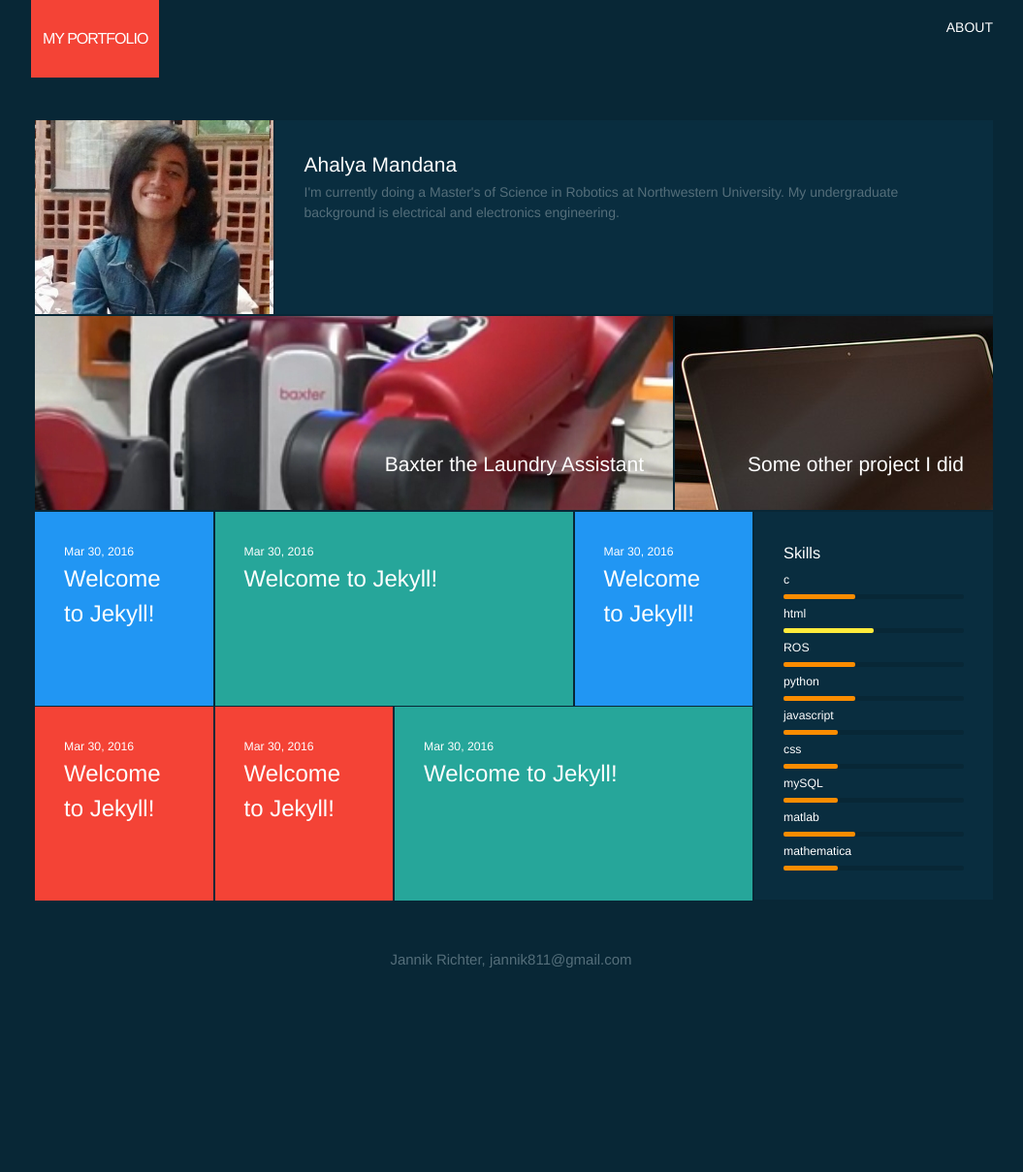
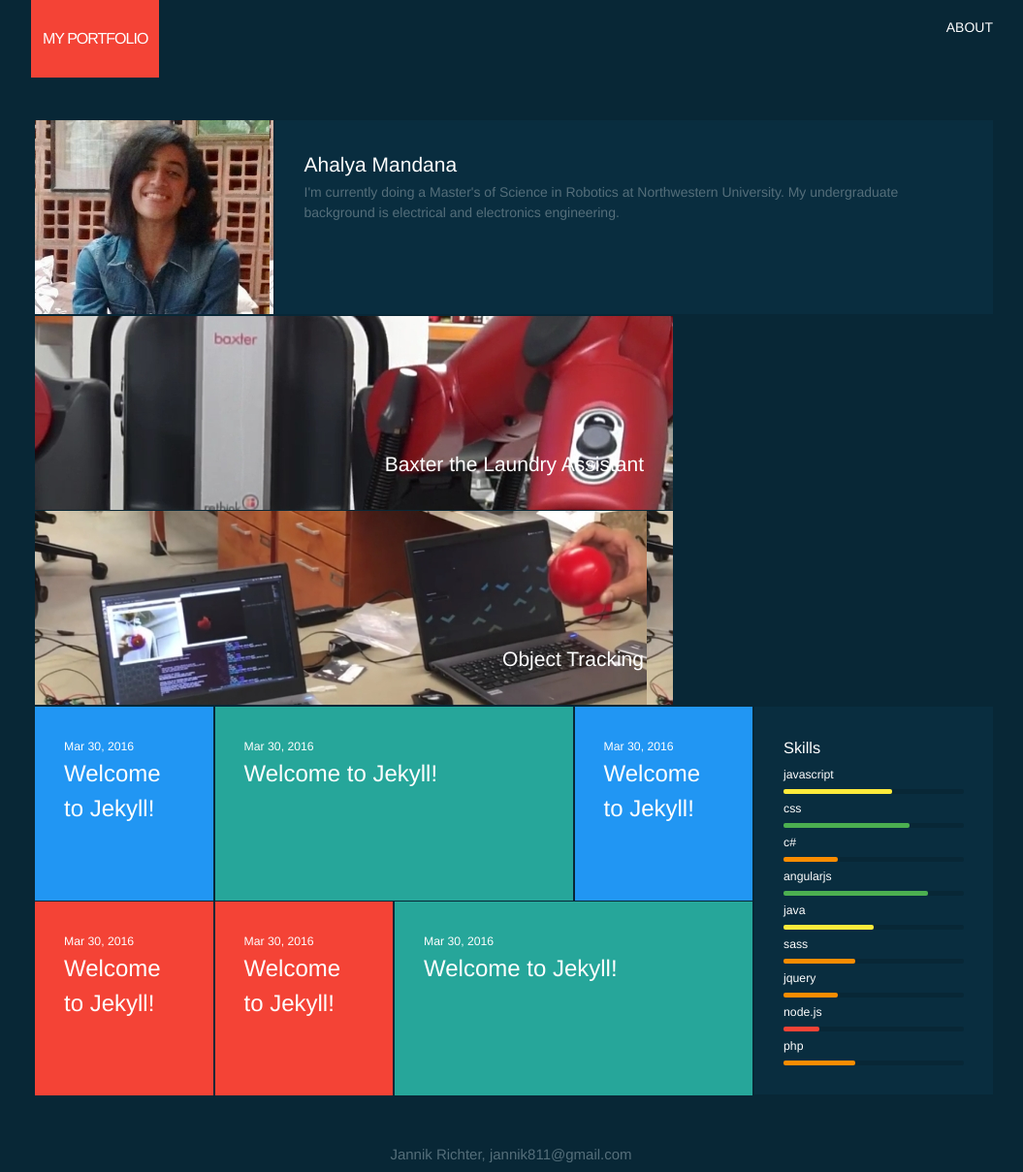
Before and after one commit to am2512/am2512.github.io, a Jekyll site: the page built from index.html, in a window 1280 px wide. Shown: the whole page at 97% size, without its empty margins (112-1167 px from the left). Built offline with Jekyll 4.4.1, drawn with Linux system fonts in a browser that asks for light colours; before the commit the page ends 1008 px from its top, so only the background shows below that.

Commit message:
Changing project 2 content

```diff
--- a/_data/portfolio.yml
+++ b/_data/portfolio.yml
@@ -2,9 +2,9 @@
     title: Baxter the Laundry Assistant
     img: 1.jpg
     width: 8
-    height: 2
+    height: 4
 -   id: 2
-    title: Some other project I did
+    title: Object Tracking
     img: 2.jpg
-    width: 4
-    height: 2
+    width: 8
+    height: 4
--- a/_data/skills.yml
+++ b/_data/skills.yml
@@ -1,29 +1,28 @@
--   id: c
-    descr: c
-    xp: 4
--   id: html
-    descr: html
-    color: teal
-    xp: 5
--   id: ROS
-    descr: ROS
-    xp: 4
--   id: python
-    descr: python
-    xp: 4
 -   id: javascript
     descr: javascript
-    color: blue
-    xp: 3
+    xp: 6
 -   id: css
     descr: css
+    color: teal
+    xp: 7
+-   id: c#
+    descr: c#
     xp: 3
--   id: mySQL
-    descr: mySQL
+-   id: angular
+    descr: angularjs
+    xp: 8
+-   id: java
+    descr: java
+    xp: 5
+-   id: sass
+    descr: sass
+    xp: 4
+-   id: jquery
+    descr: jquery
     xp: 3
--   id: matlab
-    descr: matlab
+-   id: node.js
+    descr: node.js
+    xp: 2
+-   id: php
+    descr: php
     xp: 4
--   id: mathematica
-    descr: mathematica
-    xp: 3
```
Also changed, not shown: assets/1.jpg, assets/2.jpg.
